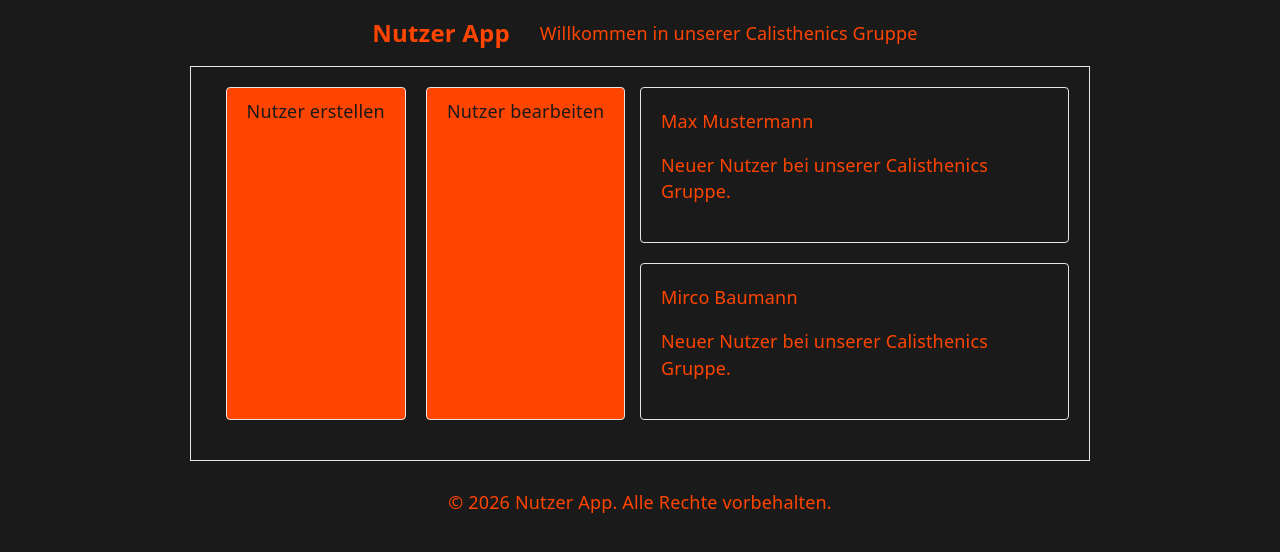
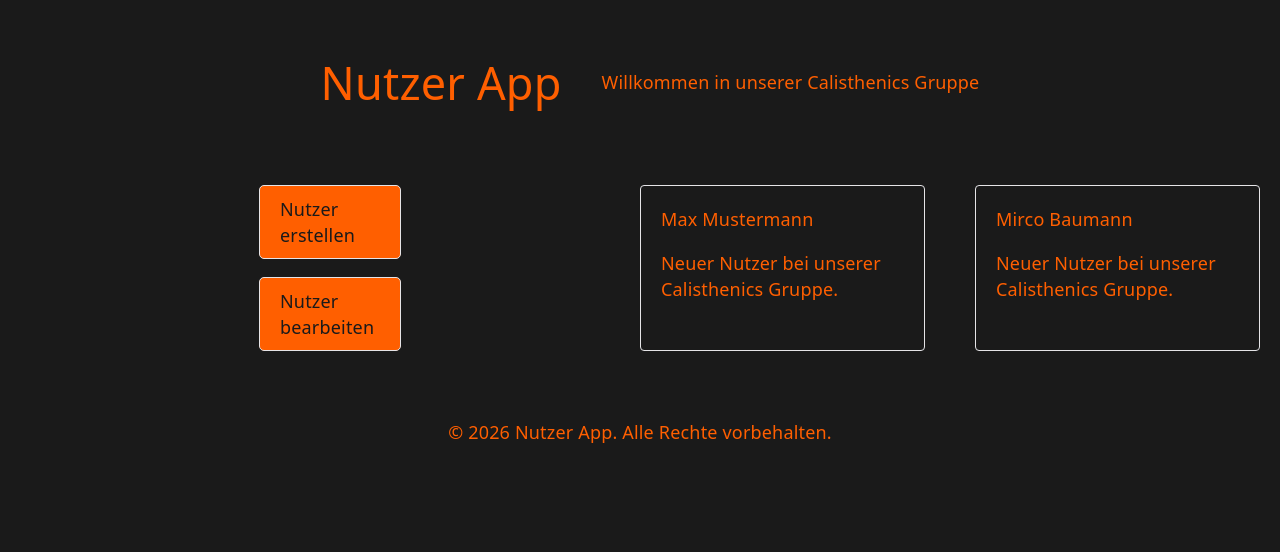
Before and after one commit to devjasmin/nutzer-app, a React (Vite) app: page / in a window 1280 px wide. Shown: the top 552 px of the page. Built offline with nearby package versions, Linux system fonts and the light colour scheme.

Commit message:
Text-Farbe auf neon orange angepasst. Buttons richtig platziert

```diff
--- a/src/Dashbord.css
+++ b/src/Dashbord.css
@@ -1,17 +1,19 @@
 .header {
   display: flex;
+  align-items: center;
   justify-content: center;
-  align-items: center;
+  margin: 20px;
+  padding: 10px;
 }
 
 .app-title {
-  font-size: 24px;
-  font-weight: bold;
-  padding: 20px;
+  font-size: 2.5rem;
+  padding: 30px;
+  line-height: 1;
 }
 
 .welcome-message {
-  font-size: 18px;
+  font-size: 1rem;
   padding: 10px;
 }
 
@@ -20,14 +22,16 @@
   grid-template-columns: 1fr 1fr;
   background-color: var(--bg);
   color: var(--text);
-  border: 1px solid var(--border);
   padding: 20px;
 }
 
 .navigation {
   display: flex;
+  flex-direction: column;
   justify-content: center;
+  align-items: center;
   margin-bottom: 20px;
+  gap: 1rem;
 }
 
 .create-btn,
@@ -37,9 +41,16 @@
   padding: 10px 20px;
   margin: 0 10px;
   border: 1px solid var(--border);
-  border-radius: 4px;
+  border-radius: 5px;
   cursor: pointer;
   text-decoration: none;
+  width: 100px;
+}
+
+.content-cards {
+  display: flex;
+  flex-direction: row;
+  gap: 50px;
 }
 
 .card {
--- a/src/index.css
+++ b/src/index.css
@@ -1,5 +1,5 @@
 :root {
-  --text: #ff4500;
+  --text: rgb(255, 95, 0);
   --bg: #1a1a1a;
   --border: #e5e4e7;
 
@@ -11,13 +11,7 @@
   background: var(--bg);
 }
 
-#root {
-  width: 900px;
-  max-width: 100%;
-  margin: 0 auto;
-  min-height: 100svh;
-}
-
 body {
   margin: 0;
+  padding: 0;
 }
```
